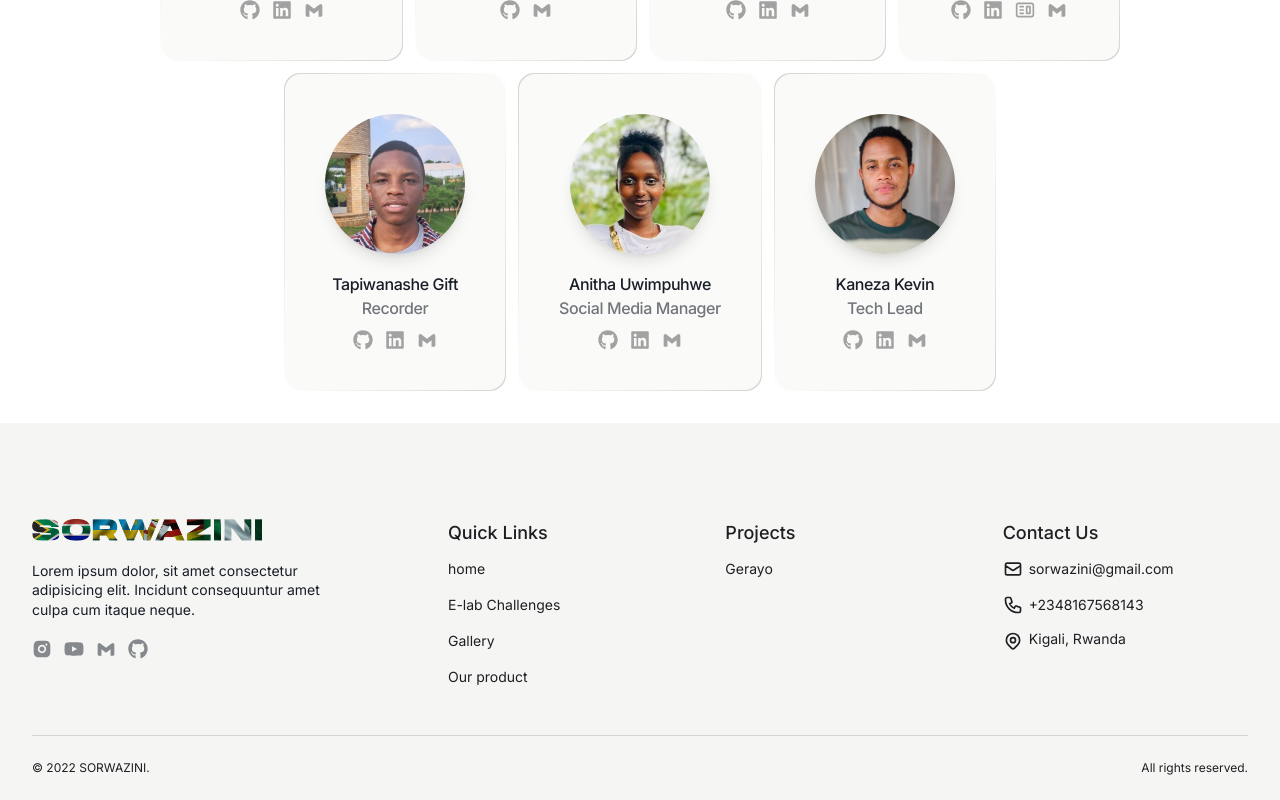
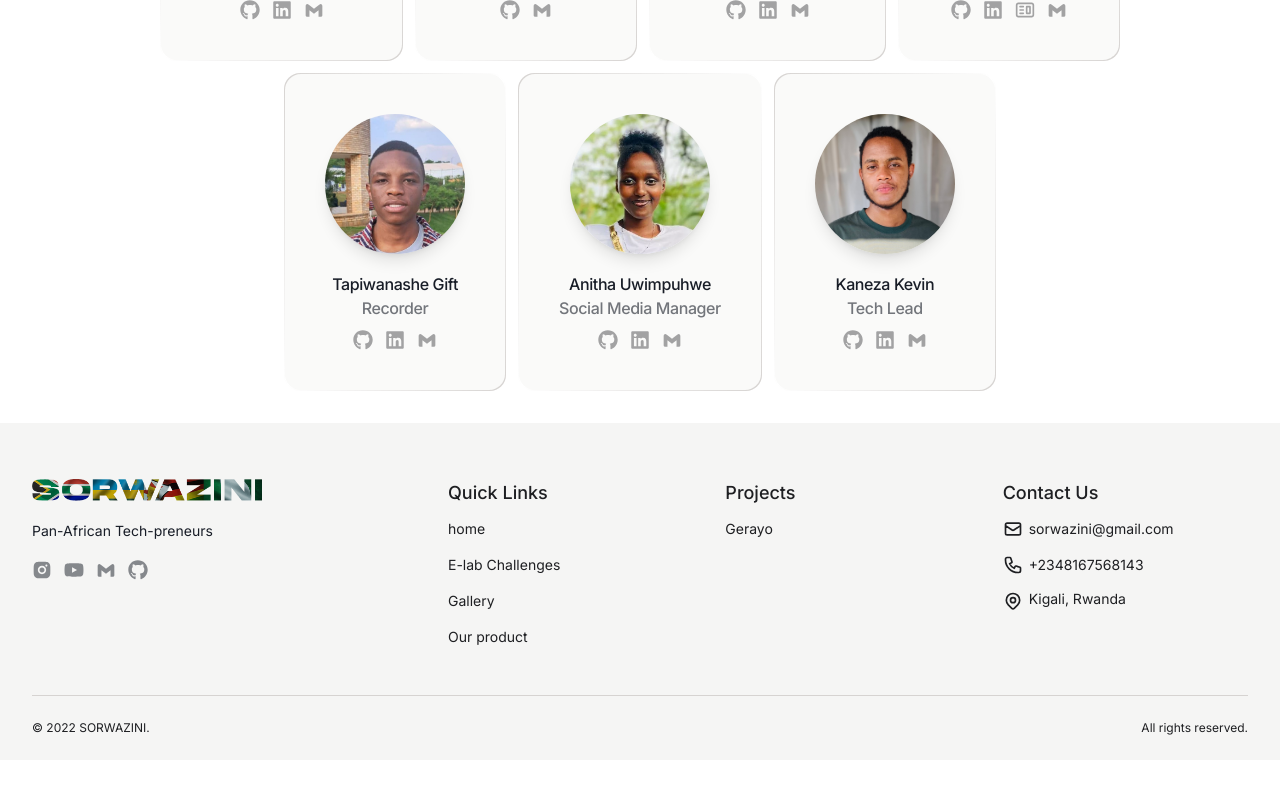
Before and after one commit to kevindermot99/SORWAZINI, a React (Vite) app: page /#/ in a window 1280 px wide. Shown: the part 1177-1977 px from the top of the page. After the commit the page ends 1937 px from the top, so only its background shows below. Built offline with nearby package versions, Linux system fonts and the light colour scheme; what tailwindcss-bg-patterns would draw is missing.

Commit message:
footer + gallery short paragraph init

```diff
--- a/src/Components/Footer.jsx
+++ b/src/Components/Footer.jsx
@@ -10,7 +10,7 @@ import { Link } from "react-router-dom";
 function Footer() {
   return (
     <footer className="bg-stone-100 z-10">
-      <div className="max-w-screen-xl px-4 pt-16 pb-6 mx-auto sm:px-6 lg:px-8 lg:pt-24">
+      <div className="max-w-screen-xl px-4 pt-16 pb-6 mx-auto sm:px-6 lg:px-8 lg:pt-14">
         <div className="grid grid-cols-1 gap-8 lg:grid-cols-3">
           <div className="text-dark-body-color">
             <div className="flex justify-center text-teal-300 sm:justify-start">
@@ -18,22 +18,41 @@ function Footer() {
             </div>
 
             <p className="max-w-md mx-auto mt-5 leading-snug text-sm text-center sm:max-w-xs sm:mx-0 sm:text-left">
-              Lorem ipsum dolor, sit amet consectetur adipisicing elit. Incidunt
-              consequuntur amet culpa cum itaque neque.
+              Pan-African Tech-preneurs
             </p>
             <div className="mt-5 w-full flex items-start justify-start gap-3">
-              <Link to={'/'} className="text-xl opacity-50 hover:opacity-90"  title="Instagram">
-                <RiInstagramFill  />
-              </Link>
-              <Link to={'/'} className="text-xl opacity-50 hover:opacity-90"  title="YouTube">
-                <FaYoutube  />
-              </Link>
-              <Link to={'/'} className="text-xl opacity-50 hover:opacity-90"  title="Gmail">
-                <BiLogoGmail  />
-              </Link>
-              <Link to={'/'} className="text-xl opacity-50 hover:opacity-90"  title="Github">
-                <FaGithub  />
-              </Link>
+              <a
+                href={"https://www.instagram.com/sorwazini7/"}
+                target="_blank"
+                className="text-xl opacity-50 hover:opacity-90"
+                title="Instagram"
+              >
+                <RiInstagramFill />
+              </a>
+              <a
+                href={"https://www.youtube.com/@SORWAZINI_ALU"}
+                target="_blank"
+                className="text-xl opacity-50 hover:opacity-90"
+                title="YouTube"
+              >
+                <FaYoutube />
+              </a>
+              <a
+                href={`mailto:${Contacts.Gmail}`}
+                target="_blank"
+                className="text-xl opacity-50 hover:opacity-90"
+                title="Gmail"
+              >
+                <BiLogoGmail />
+              </a>
+              <a
+                href={"https://github.com/kevindermot99/SORWAZINI"}
+                target="_blank"
+                className="text-xl opacity-50 hover:opacity-90"
+                title="Github"
+              >
+                <FaGithub />
+              </a>
             </div>
           </div>
 
@@ -85,34 +104,22 @@ function Footer() {
               <nav className="mt-3">
                 <ul className="space-y-4 text-sm">
                   <li>
-                    <Link
-                      className=""
-                      to="/"
-                    >
+                    <Link className="" to="/">
                       home
                     </Link>
                   </li>
                   <li>
-                    <Link
-                      className=""
-                      to="/elab"
-                    >
+                    <Link className="" to="/elab">
                       E-lab Challenges
                     </Link>
                   </li>
                   <li>
-                    <Link
-                      className=""
-                      to="/gallery"
-                    >
+                    <Link className="" to="/gallery">
                       Gallery
                     </Link>
                   </li>
                   <li>
-                    <Link
-                      className=""
-                      to="/product"
-                    >
+                    <Link className="" to="/product">
                       Our product
                     </Link>
                   </li>
@@ -126,10 +133,7 @@ function Footer() {
               <nav className="mt-3">
                 <ul className="space-y-4 text-sm">
                   <li>
-                    <a
-                      className=""
-                      href="/"
-                    >
+                    <a className="" href="/">
                       Gerayo
                     </a>
                   </li>
@@ -161,17 +165,12 @@ function Footer() {
                       />
                     </svg>
 
-                    <span className="">
-                      {Contacts.Gmail}
-                    </span>
+                    <span className="">{Contacts.Gmail}</span>
                   </a>
                 </li>
 
                 <li>
-                  <span
-                    className="flex items-center justify-center sm:justify-start gap-1.5 group"
-
-                  >
+                  <span className="flex items-center justify-center sm:justify-start gap-1.5 group">
                     <svg
                       xmlns="http://www.w3.org/2000/svg"
                       className="w-5 h-5  shrink-0"
@@ -187,9 +186,7 @@ function Footer() {
                       />
                     </svg>
 
-                    <span className="">
-                      {Contacts.WhatsAppNumber}
-                    </span>
+                    <span className="">{Contacts.WhatsAppNumber}</span>
                   </span>
                 </li>
 
--- a/src/Pages/Gallery.jsx
+++ b/src/Pages/Gallery.jsx
@@ -65,7 +65,7 @@ function Gallery() {
           ></div>
           <img
             src={image}
-            className={` max-h-[80%] min-w-[300px] max-w-[80%] object-cover shadow rounded-xl z-10 select-none transition-all ease-in ${
+            className={` max-h-[80%] brightness-[110%] min-w-[300px] max-w-[80%] object-cover shadow rounded-xl z-10 select-none transition-all ease-in ${
               showImageFull ? "opacity-100 " : "opacity-0 scale-95  "
             }`}
           />
--- a/src/Pages/Home.jsx
+++ b/src/Pages/Home.jsx
@@ -28,15 +28,14 @@ function Home() {
     window.scrollTo(0, 0);
   }, [pathname]);
 
-
   const handleLinkCopy = () => {
     navigator.clipboard.writeText(window.location.href).then(() => {
       SetCopyButtonText("Copied!");
       setTimeout(() => {
         SetCopyButtonText("Copy");
       }, 1000);
-    })
-  }
+    });
+  };
 
   const customAnimation = keyframes`
   from {
@@ -359,8 +358,8 @@ function Home() {
                   </p>
                   <div className="w-[50%] h-full min-h-[260px] bg-stone-50 flex rounded-md ">
                     <img
-                      src="https://github-production-user-asset-6210df.s3.amazonaws.com/65622766/341439473-b1029449-e768-429f-bd6b-60b8410f1c7e.png?X-Amz-Algorithm=AWS4-HMAC-SHA256&X-Amz-Credential=AKIAVCODYLSA53PQK4ZA%2F20240620%2Fus-east-1%2Fs3%2Faws4_request&X-Amz-Date=20240620T135712Z&X-Amz-Expires=300&X-Amz-Signature=ae99d2780107d8b4128ce3abe8f6404ef801d97a79252cf10eba1e3513adaa22&X-Amz-SignedHeaders=host&actor_id=65622766&key_id=0&repo_id=806913834"
-                      className="max-h-[300px] w-full object-cover"
+                      src="https://lh3.googleusercontent.com/u/1/drive-viewer/AKGpihZVEKrPNim41GZUO2tXRBSGC6DmAq_wyCkmVrhnF4eulUxbo4zvTsnGnAUOhoF5hWewYS77HXLII9Kmx__Nd-FNyPMsOZlIJyU=w1366-h649-rw-v1"
+                      className="max-h-[300px] rounded-2xl shadow-xl w-full object-cover"
                     />
                   </div>
                 </div>
@@ -437,24 +436,18 @@ function Home() {
                   }`}
                 >
                   <p className="font-medium max-w-[1000px] text-dark-body-color/60 text-justify max-sm:pt-2 tracking-tight leading-6 max-sm:px-5 w-[50%]">
-                    In Rwanda, the public transport system is a critical
-                    component of daily life, with over 40% of the population
-                    relying on it for their commuting needs. Despite its
-                    significant user base, the current technological
-                    infrastructure is insufficient to effectively manage and
-                    serve this demand. This inadequacy has led to excessive time
-                    consumption and severe congestion at bus stations,
-                    negatively impacting the efficiency of public transportation
-                    services and the daily lives of its users. There is an
-                    urgent need for an innovative solution that addresses these
-                    challenges by enhancing the technological framework, thereby
-                    improving the overall experience for public transport
-                    commuters in Rwanda.
+                    In Rwanda, public transport is a lifeline for many, with
+                    over 40% of people depending on buses to get around.
+                    Unfortunately, the current ticketing system leads to long
+                    waits and crowded bus stations, making daily journeys
+                    stressful and time-consuming. To make things easier we need
+                    a fresh, tech-driven approach to streamline the system and
+                    ensure a smoother, more efficient ride for everyone.
                   </p>
                   <div className="w-[50%] h-full min-h-[260px] bg-stone-50 flex rounded-md ">
                     <img
                       src="https://mobile.igihe.com/local/cache-vignettes/L1000xH667/ry6b2412-2-46621.jpg?1713680919"
-                      className="max-h-[300px] rounded-2xl w-full object-cover"
+                      className="max-h-[300px] rounded-2xl shadow-xl w-full object-cover"
                     />
                   </div>
                 </div>
```
Also changed, not shown: src/Content/Content.js (+2 -2 lines).
